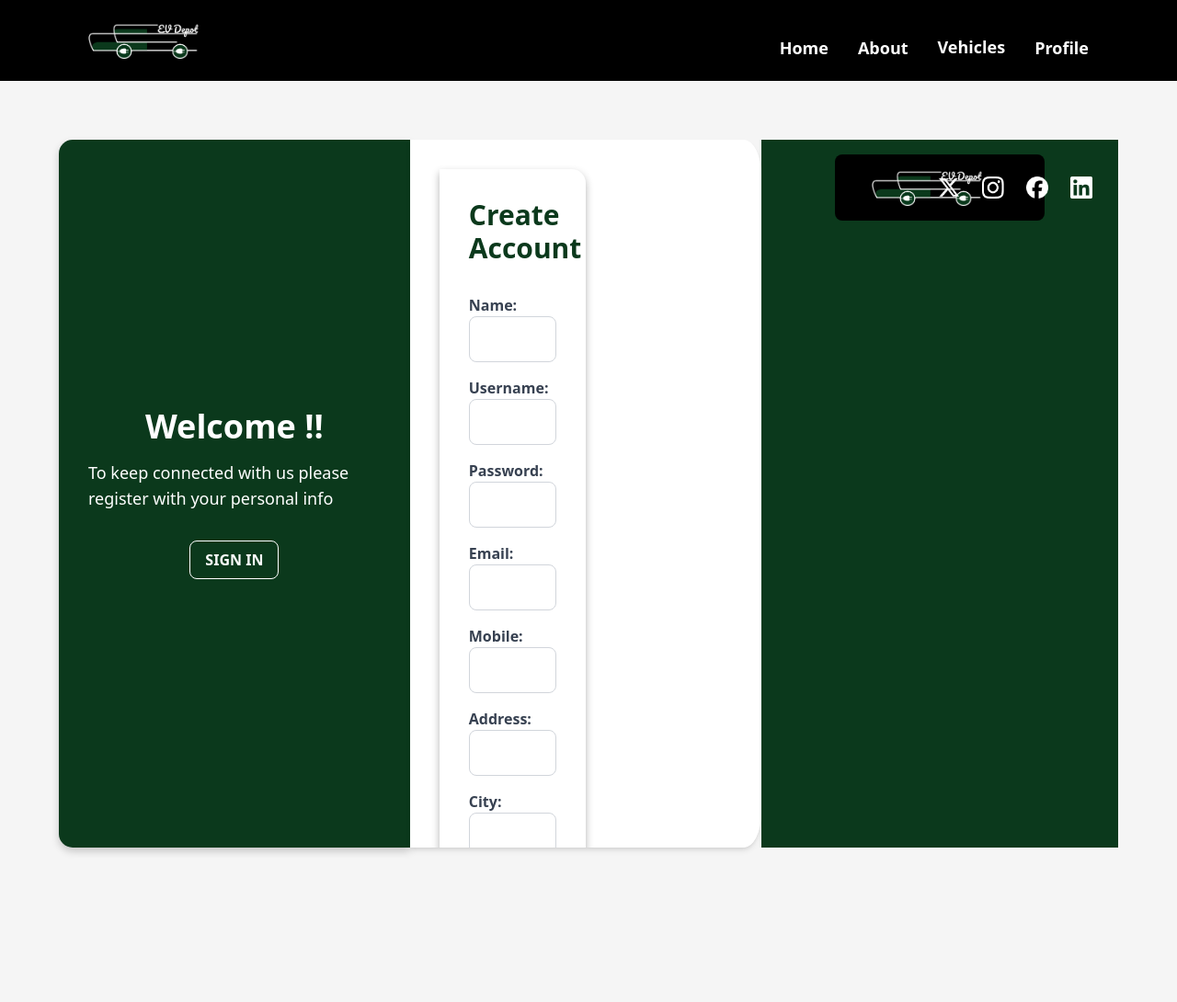
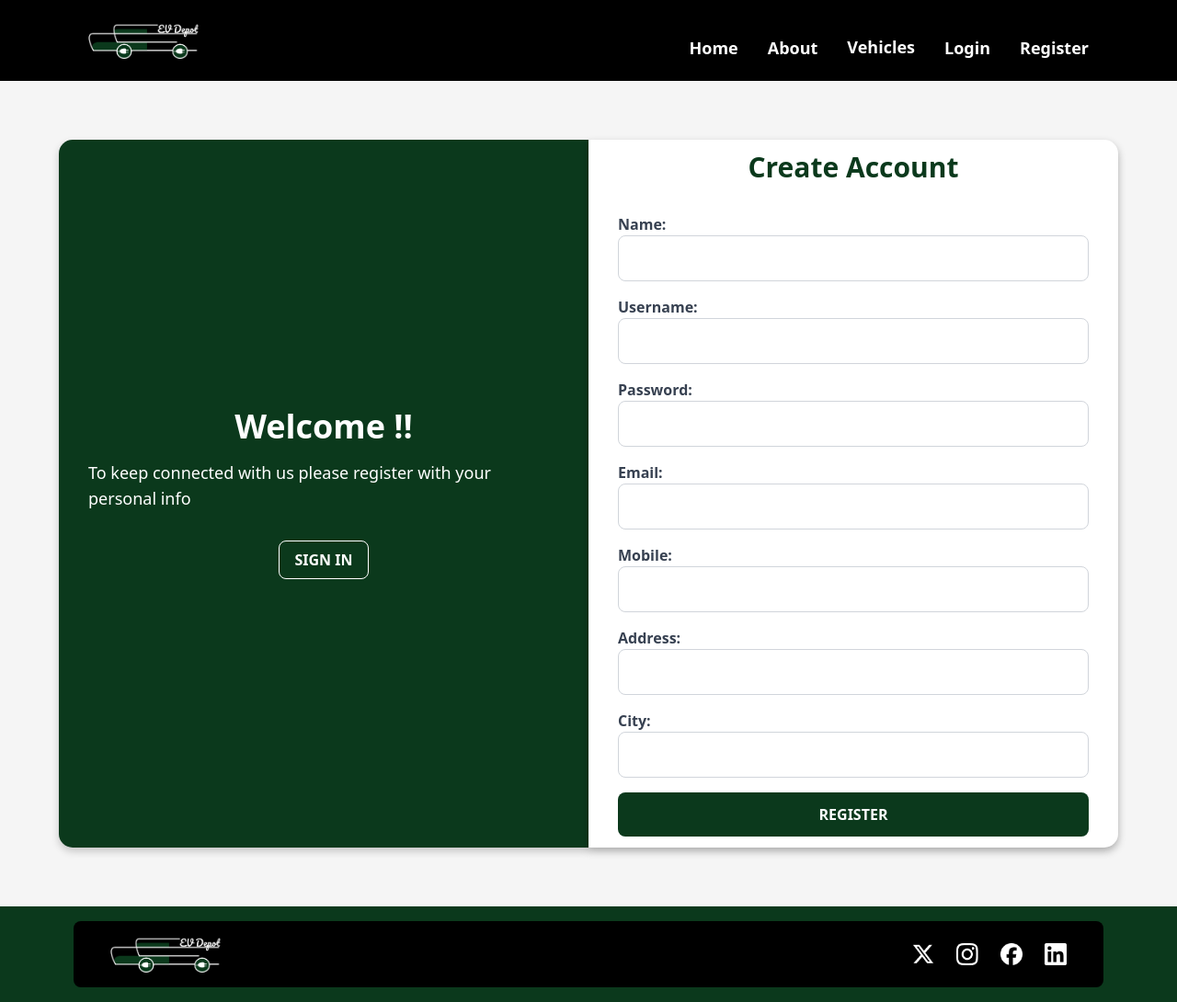
Before and after one commit to Rudra1402/EV-Depot, a Django app: page /users/register/ in a window 1280 px wide. Shown: the whole page at 92% size. Run offline with Django 5.2, Linux system fonts and the light colour scheme; some libraries are stand-ins or nearby versions.

Commit message:
logout functionality created

```diff
--- a/base/templates/navbar.html
+++ b/base/templates/navbar.html
@@ -15,25 +15,18 @@
                 <a href="/trucks" class="block px-4 py-2 hover:bg-gray-200">Trucks</a>
             </div>
         </div>
-        <a href="/users/register/" class="text-white font-semibold text-lg leading-none">Profile</a>
+
+        <!-- Conditional Login/Logout Buttons -->
+        {% if user.is_authenticated %}
+            <!-- User is logged in, show Logout button -->
+            <a href="{% url 'users:logout' %}" class="text-white font-semibold text-lg leading-none">Logout</a>
+        {% else %}
+            <!-- User is not logged in, show Login/Register buttons -->
+            <a href="{% url 'users:login' %}" class="text-white font-semibold text-lg leading-none">Login</a>
+            <a href="{% url 'users:register' %}" class="text-white font-semibold text-lg leading-none">Register</a>
+        {% endif %}
     </div>
 </nav>
-
-{% comment %} <script>
-    document.addEventListener('DOMContentLoaded', (event) => {
-        const dropdownButton = document.querySelector('.dropdown button');
-        const dropdownContent = document.querySelector('.dropdown-content');
-
-        dropdownButton.addEventListener('click', (e) => {
-            e.stopPropagation();
-            dropdownContent.classList.toggle('hidden');
-        });
-
-        document.addEventListener('click', () => {
-            dropdownContent.classList.add('hidden');
-        });
-    });
-</script> {% endcomment %}
 
 <style>
     .dropdown-content a {
--- a/users/templates/register.html
+++ b/users/templates/register.html
@@ -11,7 +11,7 @@
     </div>
 
     <!-- Right side with form -->
-    <div class="w-1/2 p-8 bg-white shadow-md rounded-lg flex flex-col justify-start overflow-y-auto h-full" style="border-radius: 0% 5% 5% 0%; scrollbar-width: none;">
+{#    <div class="w-1/2 p-8 bg-white shadow-md rounded-lg flex flex-col justify-start overflow-y-auto h-full" style="border-radius: 0% 5% 5% 0%; scrollbar-width: none;">#}
 
     <div class="w-1/2 p-8 bg-white shadow-md rounded-lg flex flex-col justify-center" style="border-radius: 0px 15px 15px 0px; box-shadow: 0 4px 8px rgba(0, 0, 0, 0.3)">
         <h2 class="text-3xl font-bold text-center mb-8 text-[#0B391C]">Create Account</h2>
--- a/users/urls.py
+++ b/users/urls.py
@@ -1,8 +1,10 @@
 from django.urls import path
 from . import views
+
 
 app_name= "users"
 urlpatterns = [
     path('register/', views.Register, name='register'),
     path('login/', views.LoginUser, name='login'),
+    path('logout/', views.LogoutUser, name='logout'),
 ]
--- a/users/views.py
+++ b/users/views.py
@@ -10,6 +10,8 @@ from django.contrib.auth.views import LoginView, PasswordResetView, PasswordChan
 from django.urls import reverse_lazy
 from django.contrib.auth.decorators import login_required
 from .models import Buyer
+from .forms import UserLoginForm
+
 
 # Created Register function to collect data like username,firstname and email which helps to register as user.
 def Register(request):
@@ -41,6 +43,7 @@ def Register(request):
         return render(request, "register.html")
 
 # Created login function to check user login and password to redirect home or give errors if password incorrect.
+
 def LoginUser(request):
     if request.method == "GET":
         return render(request, "login.html")
@@ -65,3 +68,8 @@ def LoginUser(request):
             return redirect('users:login')
 
     return render(request, "login.html")
+
+def LogoutUser(request):
+    logout(request)
+    messages.success(request, "You have been logged out.")
+    return redirect('users:login')
```
Also changed, not shown: users/forms.py (+5 -4 lines), db.sqlite3.
